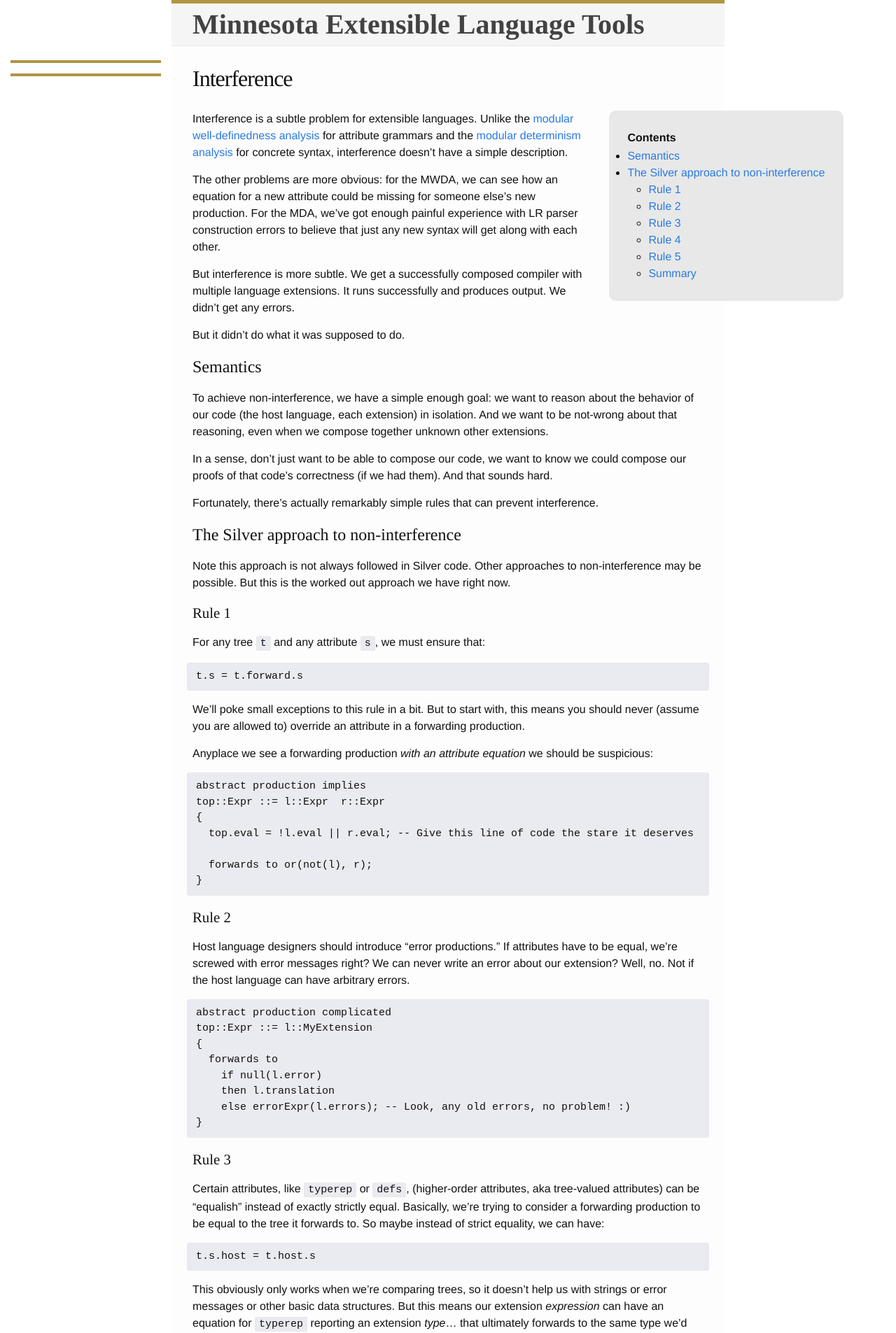
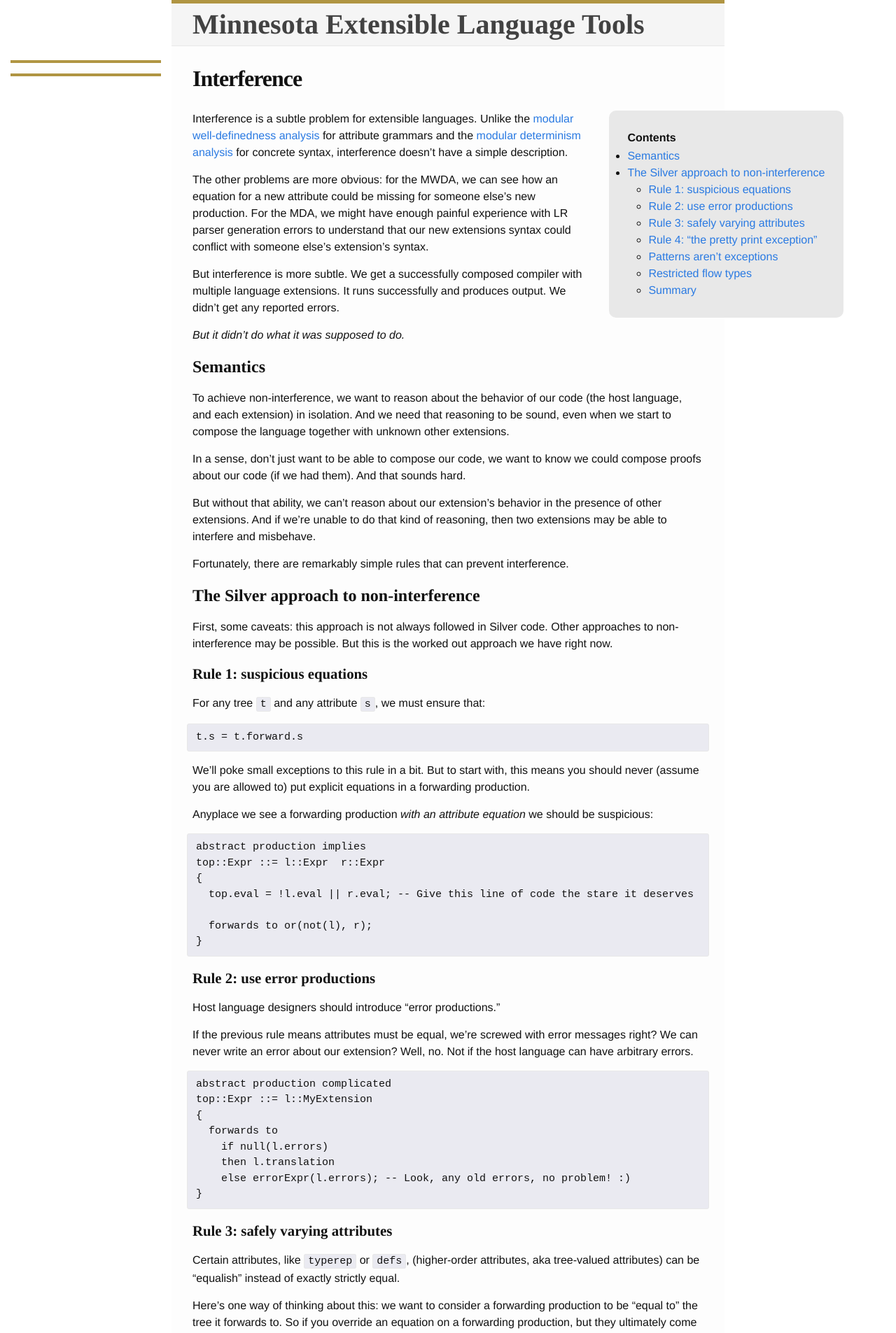
Before and after one commit to melt-umn/melt-website, a Jekyll site: the page built from silver/concepts/interference/index.md, in a window 1280 px wide. Shown: the top 1905 px of the page at 70% size. Built offline with Jekyll 4.4.1, drawn with Linux system fonts in a browser that asks for light colours; some of the changed text lies outside the part shown.

Commit message:
Revise and add some notes to interference concept page. Tweak style.

````diff
--- a/_sass/_base.scss
+++ b/_sass/_base.scss
@@ -55,7 +55,7 @@
  * Headings
  */
 h1, h2, h3, h4, h5, h6 {
-  font-weight: $base-font-weight;
+  font-weight: 600;
   font-family: $header-font-family;
 }
 h1 { @include relative-font-size(2); }
--- a/silver/concepts/interference/index.md
+++ b/silver/concepts/interference/index.md
@@ -7,36 +7,52 @@
 * Contents
 {:toc}
 
+
 Interference is a subtle problem for extensible languages.
 Unlike the [modular well-definedness analysis](/silver/concepts/modular-well-definedness/) for attribute grammars and the [modular determinism analysis](/silver/concepts/determinism/) for concrete syntax, interference doesn't have a simple description.
 
+
 The other problems are more obvious: for the MWDA, we can see how an equation for a new attribute could be missing for someone else's new production.
-For the MDA, we've got enough painful experience with LR parser construction errors to believe that just any new syntax will get along with each other.
+For the MDA, we might have enough painful experience with LR parser generation errors to understand that our new extensions syntax could conflict with someone else's extension's syntax.
+
 
 But interference is more subtle.
 We get a successfully composed compiler with multiple language extensions.
 It runs successfully and produces output.
-We didn't get any errors.
+We didn't get any reported errors.
 
-But it didn't do what it was supposed to do.
+
+_But it didn't do what it was supposed to do._
+
 
 ## Semantics
 
-To achieve non-interference, we have a simple enough goal: we want to reason about the behavior of our code (the host language, each extension) in isolation.
-And we want to be not-wrong about that reasoning, even when we compose together unknown other extensions.
 
-In a sense, don't just want to be able to compose our code, we want to know we could compose our proofs of that code's correctness (if we had them).
+To achieve non-interference, we want to reason about the behavior of our code (the host language, and each extension) in isolation.
+And we need that reasoning to be sound, even when we start to compose the language together with unknown other extensions.
+
+
+In a sense, don't just want to be able to compose our code, we want to know we could compose proofs about our code (if we had them).
 And that sounds hard.
 
-Fortunately, there's actually remarkably simple rules that can prevent interference.
+
+But without that ability, we can't reason about our extension's behavior in the presence of other extensions.
+And if we're unable to do that kind of reasoning, then two extensions may be able to interfere and misbehave.
+
+
+Fortunately, there are remarkably simple rules that can prevent interference.
+
 
 ## The Silver approach to non-interference
 
-Note this approach is not always followed in Silver code.
+
+First, some caveats: this approach is not always followed in Silver code.
 Other approaches to non-interference may be possible.
 But this is the worked out approach we have right now.
 
-### Rule 1
+
+### Rule 1: suspicious equations
+
 
 For any tree `t` and any attribute `s`, we must ensure that:
 
@@ -44,10 +60,13 @@
 t.s = t.forward.s
 ```
 
+
 We'll poke small exceptions to this rule in a bit.
-But to start with, this means you should never (assume you are allowed to) override an attribute in a forwarding production.
+But to start with, this means you should never (assume you are allowed to) put explicit equations in a forwarding production.
+
 
 Anyplace we see a forwarding production _with an attribute equation_ we should be suspicious:
+
 
 ```
 abstract production implies
@@ -59,10 +78,14 @@
 }
 ```
 
-### Rule 2
+
+### Rule 2: use error productions
+
 
 Host language designers should introduce "error productions."
-If attributes have to be equal, we're screwed with error messages right?
+
+
+If the previous rule means attributes must be equal, we're screwed with error messages right?
 We can never write an error about our extension?
 Well, no.
 Not if the host language can have arbitrary errors.
@@ -72,39 +95,105 @@
 top::Expr ::= l::MyExtension
 {
   forwards to
-    if null(l.error)
+    if null(l.errors)
     then l.translation
     else errorExpr(l.errors); -- Look, any old errors, no problem! :)
 }
 ```
 
-### Rule 3
+
+### Rule 3: safely varying attributes
+
 
 Certain attributes, like `typerep` or `defs`, (higher-order attributes, aka tree-valued attributes) can be "equalish" instead of exactly strictly equal.
-Basically, we're trying to consider a forwarding production to be equal to the tree it forwards to.
-So maybe instead of strict equality, we can have:
+
+
+Here's one way of thinking about this: we want to consider a forwarding production to be "equal to" the tree it forwards to.
+So if you override an equation on a forwarding production, but they ultimately come out to the "same thing" once forwarding is rewritten away... then no problem.
+
+
+Instead of strict equality, we might insist on this:
 
 ```
 t.s.host = t.host.s
 ```
 
-This obviously only works when we're comparing trees, so it doesn't help us with strings or error messages or other basic data structures.
+
+This obviously only works when we're comparing tree types, so it doesn't help us with strings or error messages or other basic data structures.
 But this means our extension _expression_ can have an equation for `typerep` reporting an extension _type_... that ultimately forwards to the same type we'd get from the expression the extension forwards to.
 
-### Rule 4
+
+### Rule 4: "the pretty print exception"
+
 
 There's a more general rule, but this one is 99.99% just: `pp` is special.
 Feel free to make your pretty-print accurate in an extension.
+
 
 To see why, read the published paper.
 But long story short: because we don't deeply care about `pp` except in exactly one way, which is `t.pp.parse.host = t.host`.
 For every other attribute about a production, the properties we might infer from that attribute's value are unpredictable.
 
-### Rule 5
 
-Pattern matching is the same as attribute access, so a simple rule of thumb is just never match on forwarding productions, use an attribute instead, which should follow the above rules.
+### Patterns aren't exceptions
+
+
+Pattern matching is semantically the same as attribute access, they can be transformed back and forth.
+As a result, the same rules apply to patterns.
+A simple rule of thumb is to just never match on forwarding productions.
+In cases where you wanted to, use an attribute instead, which should follow the above rules.
+
+
+### Restricted flow types
+
+
+A relatively common case is for some attribute to have a more restricted flow type than the forwarding equation.
+For instance,
+
+```
+flowtype Expr =
+  labels {},
+  forward {env};
+```
+
+This means many forwarding productions (those that actually use `env` in their forwarding equation) would be _required_ to give an equation for this `labels` attribute.
+So obviously, these equations must be present.
+However, often they have to compute exactly the same value as you would via forwarding.
+Sometimes this is an obvious value (e.g. `[]`) but sometimes this could be an irritating, but necessary, bit of seeming duplication.
+
+
+One possible source of confusion here is that you can evaluate `labels` on an undecorated `t`, so how can we check `t.labels == t.forward.labels` since we can't evaluate the forward equation without `env`?
+But just because `labels` has a restricted flowtype doesn't mean `t` must _not_ have an `env`.
+So this should hold under any environment, just like for any other attribute.
+
 
 ### Summary
 
+
+There are no real restrictions on the host language (which is to say: on non-forwarding productions).
+And an extension production will typically look something like this:
+
+```
+abstract production bridge
+top::Expr ::= e::ExtensionAST
+{
+  -- The pretty print special case
+  top.pp = s"whatever";
+
+  -- Attributes with restricted flow types might have to appear here
+  top.labels = [];
+
+  -- An extension type that's consistent with our forward
+  top.typerep = extensionType();
+
+  -- Forward, using error productions
+  forwards to
+    if null(e.errors)
+    then e.translation
+    else errorExpr(e.errors);
+}
+```
+
+
 That's it!
 If you'd like to see how this could possibly be enough to suddenly do modular and composable proofs of properties, [you want to read the paper](https://www-users.cs.umn.edu/~evw/pubs/kaminski17sle/index.html) or the [Ph.D. thesis](https://www-users.cs.umn.edu/~kami0054/papers/kaminski-phd.pdf).
````
Also changed, not shown: README.md (+32 -14 lines), 3 other files.
